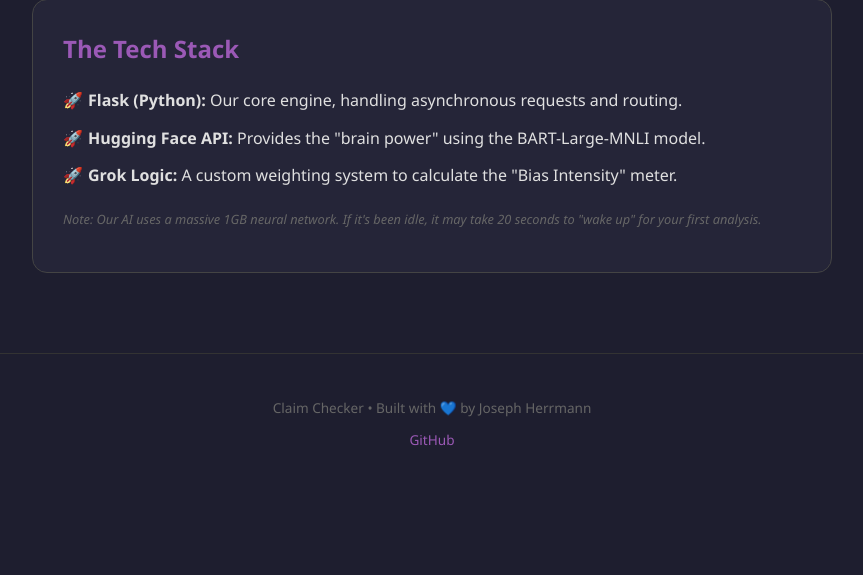
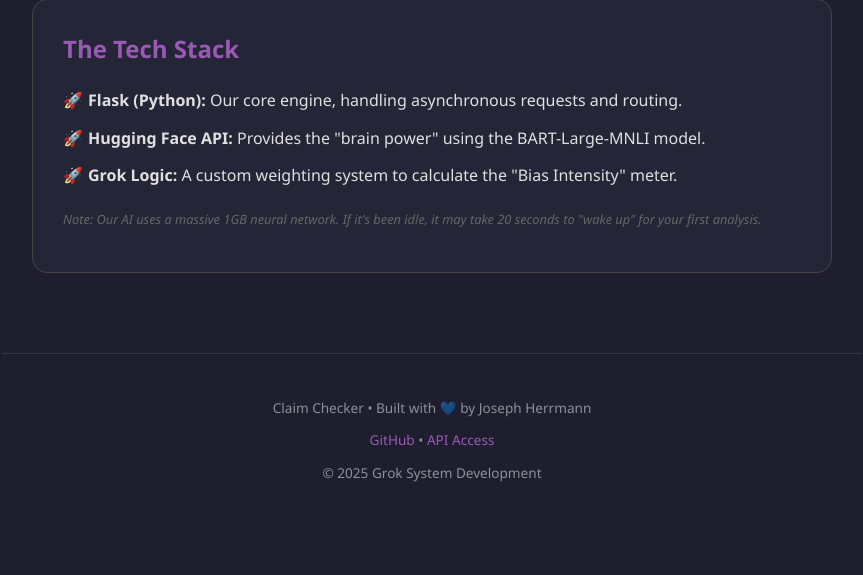
Before and after one commit to thenecronwolf-blip/Claim-Checker, a Flask app: page /about in a window 1280 px wide. Shown: the part 841-1416 px from the top of the page, without its empty margins (208-1071 px from the left). Before the commit the page ends 1287 px from the top, so only its background shows below. Run offline with Flask 3, Linux system fonts and the light colour scheme.

Commit message:
Update about.html

```diff
--- a/ui/templates/about.html
+++ b/ui/templates/about.html
@@ -99,9 +99,15 @@
         </div>
     </div>
 
-    <footer style="margin-top: 80px; padding: 30px; text-align: center; color: #666; font-size: 0.85em; border-top: 1px solid #333; width: 100%;">
+        <div style="flex-grow: 1;"></div>
+
+    <footer style="margin-top: 80px; padding: 30px; text-align: center; color: rgba(255,255,255,0.5); font-size: 0.85em; border-top: 1px solid rgba(255,255,255,0.1); width: 100%; max-width: 800px;">
         <p>Claim Checker • Built with 💙 by Joseph Herrmann</p>
-        <p><a href="https://github.com/thenecronwolf-blip/Claim-Checker" style="color: #9b59b6; text-decoration: none;">GitHub</a></p>
+        <p>
+            <a href="https://github.com/thenecronwolf-blip/Claim-Checker" style="color: #9b59b6; text-decoration: none; transition: color 0.2s;">GitHub</a> •
+            <a href="/docs" style="color: #9b59b6; text-decoration: none; transition: color 0.2s;">API Access</a>
+        </p>
+        <p>© 2025 Grok System Development</p>
     </footer>
 </body>
 </html>
```
